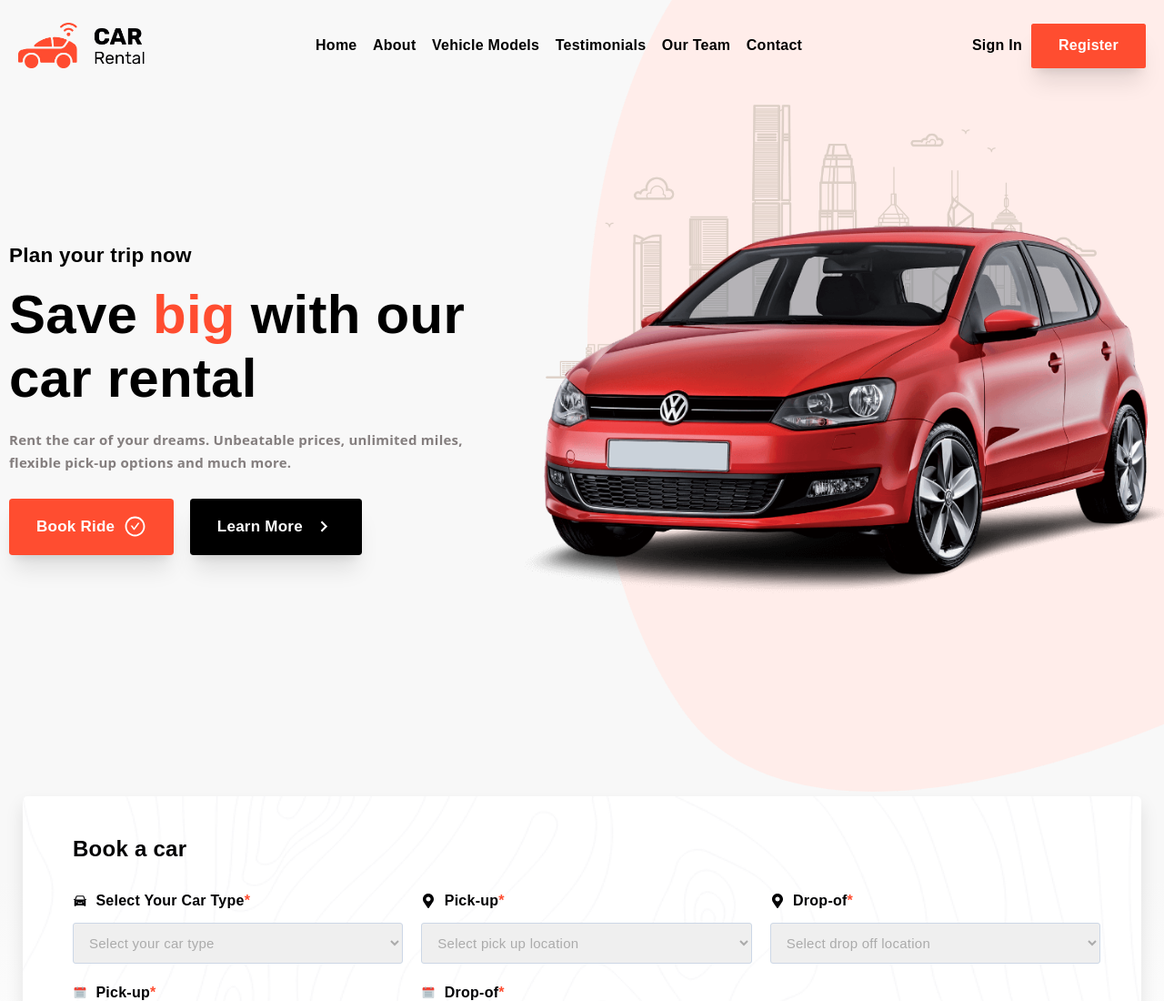
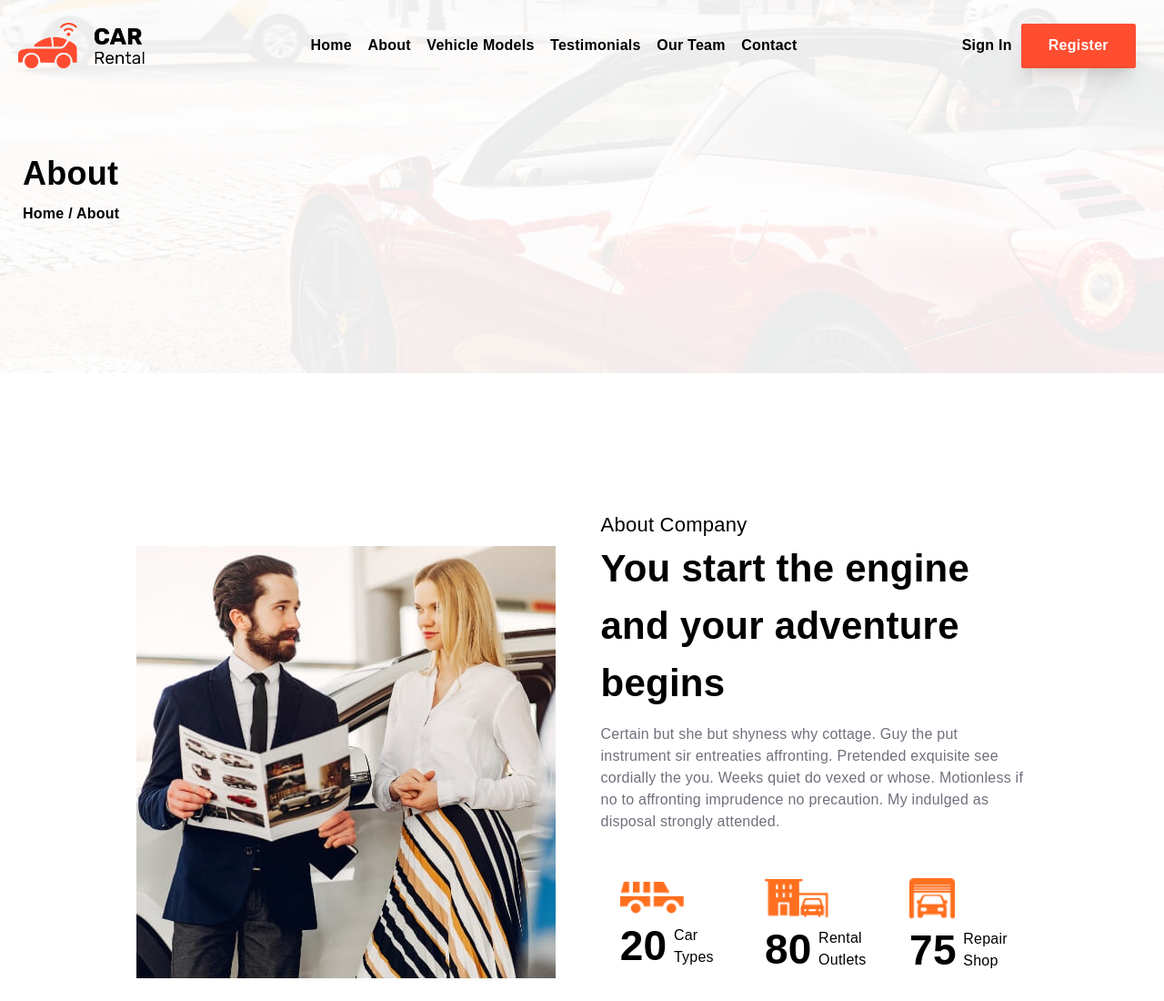
Before and after one commit to saifrafathassan/car-rentel, a React (Create React App) app: page /about in a window 1280 px wide. Shown: the top 1100 px of the page at 91% size. Built offline with nearby package versions, Linux system fonts and the light colour scheme.

Commit message:
About page done

```diff
--- a/package.json
+++ b/package.json
@@ -9,6 +9,7 @@
     "react": "^18.2.0",
     "react-dom": "^18.2.0",
     "react-icons": "^5.0.1",
+    "react-loading": "^2.0.3",
     "react-loading-icons": "^1.1.0",
     "react-router-dom": "^6.22.1",
     "react-scripts": "5.0.1",
--- a/src/App.js
+++ b/src/App.js
@@ -1,12 +1,14 @@
 import React from 'react';
 import Home from './routes/Home'
-// import {Route, Routes} from 'react-router-dom'
+import {Route, Routes} from 'react-router-dom'
+import About from './routes/About';
 
 function App() {
   return (
-    <div>
-        <Home/>
-    </div>
+    <Routes>
+        <Route path='/' element={<Home/>}/>
+        <Route path='/about' element={<About/>}/>
+    </Routes>
   );
 }
 
--- /dev/null
+++ b/src/commponents/About/Aboutcontent.js
@@ -0,0 +1,50 @@
+import React from 'react'
+import Aimg from '../../assets/about-main.jpg'
+import Icon1 from '../../assets/icon1.png'
+import Icon2 from '../../assets/icon2.png'
+import Icon3 from '../../assets/icon3.png'
+
+const Aboutcontent = () => {
+  return (
+    <section className='w-full h-full bg-[#fff] py-[150px]'>
+      <div className="content flex justify-center gap-20 flex-wrap">
+        <div className="col-1 pt-16">
+            <img src={Aimg} alt="aboutimg" />
+        </div>
+
+        <div className="col-2 w-[470px] mx-5 md:mx-0">
+            <h1 className='text-[22px] text-center md:text-start'>About Company</h1>
+            <h2 className='text-[35px] md:text-[42px] font-bold  pb-5 text-center md:text-start'>You start the engine and your adventure begins</h2>
+            <p className='text-[#706f7b] text-[16px]  text-center md:text-start'>Certain but she but shyness why cottage. Guy the put instrument sir entreaties affronting. Pretended exquisite see cordially the you. Weeks quiet do vexed or whose. Motionless if no to affronting imprudence no precaution. My indulged as disposal strongly attended.</p>
+            <div className="icons pt-20 justify-center items-center flex flex-col md:flex-row gap-20 flex-wrap">
+                <div className="icon ">
+                    <img className='w-[7rem]' src={Icon1} alt="icon1" />
+                    <div className="text flex items-center gap-3">
+                    <span className='text-[46px] font-extrabold'>20</span>
+                    <p className='text-[16px] w-[50px]'> Car Types</p>
+                    </div>
+                </div>
+                <div className="icon ">
+                    <img className='w-[7rem]' src={Icon2} alt="icon1" />
+                    <div className="text flex items-center gap-3">
+                    <span className='text-[46px] font-extrabold'>80</span>
+                    <p className='text-[16px] w-[50px]'>Rental Outlets</p>
+                    </div>
+                </div>
+                <div className="icon ">
+                    <img className='w-[5rem]' src={Icon3} alt="icon1" />
+                    <div className="text flex items-center gap-3">
+                    <span className='text-[46px] font-extrabold'>75</span>
+                    <p className='text-[16px] w-[50px]'>Repair Shop</p>
+                    </div>
+                </div>
+            </div>
+        </div>
+
+      </div>
+
+    </section>
+  )
+}
+
+export default Aboutcontent
--- /dev/null
+++ b/src/commponents/Banner.js
@@ -0,0 +1,24 @@
+import React from 'react'
+import { BsTelephone } from "react-icons/bs";
+
+const Banner = () => {
+  return (
+    <section className='bg-[#fff] w-full h-full py-20'>
+      <div className="book-banner">
+      <div className="book-banner__overlay"></div>
+      <div className="max-w-[133rem] mx-auto my-0 py-0 px-[2.5rem]">
+        <div className="text-banner">
+          <h2 className='text-[32px] text-[#fff]'>Book a car by getting in touch with us</h2>
+          <span className='flex text-main text-[32px] items-center gap-3'>
+            <BsTelephone width={40} height={40} />
+            <h3>(123) 456-7869</h3>
+          </span>
+        </div>
+      </div>
+    </div>
+
+    </section>
+  )
+}
+
+export default Banner
--- /dev/null
+++ b/src/commponents/Hero2.js
@@ -0,0 +1,21 @@
+import { Link } from "react-router-dom";
+
+function  Hero2 ({ name }) {
+  return (
+    <>
+      <section className="hero-pages">
+        <div className="hero-pages__overlay"></div>
+        <div className="container">
+          <div className="hero-pages__text">
+            <h3 className="text-[36px] mb-[5px] font-bold">{name}</h3>
+            <p className="text-[16px] font-semibold">
+              <Link className="link" to="/">Home</Link> / {name}
+            </p>
+          </div>
+        </div>
+      </section>
+    </>
+  );
+}
+
+export default Hero2
--- a/src/commponents/Navbar.js
+++ b/src/commponents/Navbar.js
@@ -47,11 +47,11 @@ const scrollToTop = () => {
       <div className="links">
         <ul className='flex space-x-7'>
           <li><Link to='/' className='link'>Home</Link></li>
-          <li><Link to='/' className='link'>About</Link></li>
-          <li><Link to='/' className='link'>Vehicle Models</Link></li>
-          <li><Link to='/' className='link'>Testimonials</Link></li>
-          <li><Link to='/' className='link'>Our Team</Link></li>
-          <li><Link to='/' className='link'>Contact</Link></li>
+          <li><Link to='/about' className='link'>About</Link></li>
+          <li><Link to='/vehicle models' className='link'>Vehicle Models</Link></li>
+          <li><Link to='/testimonials' className='link'>Testimonials</Link></li>
+          <li><Link to='/our team' className='link'>Our Team</Link></li>
+          <li><Link to='/contact' className='link'>Contact</Link></li>
         </ul>
       </div>
 
@@ -62,11 +62,11 @@ const scrollToTop = () => {
       </div>
 
       {/* moblie menu */}
-      <div className='lg:hidden px-5'>
+      <div className='lg:hidden px-8 py-3'>
       <div className='flex justify-between items-center pt-7 w-full'>
         {/* Logo on the left */}
         <div className="logo">
-          <img src={Logo} alt="logo" className="h-12 w-38"/>
+          <img src={Logo} alt="logo" className="h-[50px] w-[150px]"/>
         </div>
 
         {/* Bars or times icon on the right */}
--- a/src/index.css
+++ b/src/index.css
@@ -15,13 +15,12 @@
     background-color: #f8f8f8;
     position: relative;
   }
+
   * {
     box-sizing: border-box;
     margin: 0;
     padding: 0;
   }
-
-
 
   .download-section {
     background-image: url('/src/assets/bg02.png');
@@ -72,6 +71,36 @@
     color: white;
   }
 
+  .book-banner {
+    background-image: url(/src/assets/book-banner.png);
+    display: flex;
+    height: 20rem;
+    position: relative;
+    width: 100%;
+    color: #fff;
+}
+
+.book-banner__overlay {
+  background-color: #2d2d2d;
+  height: 100%;
+  opacity: .89;
+  position: absolute;
+  right: 0;
+  top: 0;
+  width: 100%;
+}
+
+.text-banner {
+  align-items: center;
+  color: #fff;
+  display: flex;
+  gap: 5rem;
+  height: 20rem;
+  position: relative;
+  width: 100%;
+  z-index: 5;
+}
+
   .loading {
     display: flex;
     justify-content: center;
@@ -96,6 +125,16 @@
     }
   }
 
+  @media screen and (max-width: 750px) {
+    .text-banner {
+        align-items: center;
+        flex-direction: column;
+        gap: 1rem;
+        justify-content: center;
+        text-align: center;
+    }
+  }
+
   @media screen and (max-width: 400px) {
     body {
       margin-left: 3px;
@@ -105,12 +144,23 @@
   @media screen and (max-width: 1600px) {
     .navbar {
       margin: 0px 20px !important;
+      background-color: initial;
     }
   }
   @media screen and (max-width: 1000px) {
     .link {
       font-size: 20px;
     }
+  }
+
+  .navbar {
+    position: absolute;
+    right: 0;
+    top: 0;
+    max-width: 133rem ;
+    left: 0;
+    width: 96%;
+    z-index: 99;
   }
 
 .moblie {
@@ -135,4 +185,33 @@
   left: 0;
 }
 
+.hero-pages {
+  background-image: url(/src/assets/heroes-bg.png);
+  background-position: 50%;
+  background-repeat: no-repeat;
+  background-size: cover;
+  height: 41rem;
+  position: relative;
+  width: 100%;
 }
+.hero-pages__overlay {
+  background-color: hsla(0, 0%, 100%, .92);
+  height: 100%;
+  position: absolute;
+  right: 0;
+  top: 0;
+  width: 100%;
+}
+
+.hero-pages__text {
+  color: #010103;
+  display: flex;
+  flex-direction: column;
+  height: 41rem;
+  justify-content: center;
+  position: relative;
+  width: 100%;
+  z-index: 3;
+}
+
+}
--- /dev/null
+++ b/src/routes/About.js
@@ -0,0 +1,25 @@
+import React from 'react'
+import LoadingComponent from './LoadingComponent'
+import Navbar from '../commponents/Navbar'
+import Hero2 from '../commponents/Hero2'
+import Aboutcontent from '../commponents/About/Aboutcontent'
+import Plan from '../commponents/Plan'
+import Banner from '../commponents/Banner'
+import Footer from '../commponents/Footer'
+
+const About = () => {
+  return (
+    <div>
+      <LoadingComponent/>
+      <Navbar/>
+      <Hero2 name="About"/>
+      <Aboutcontent/>
+      <Plan/>
+      <Banner/>
+      <Footer/>
+      <LoadingComponent/>
+    </div>
+  )
+}
+
+export default About
--- a/src/routes/Home.js
+++ b/src/routes/Home.js
@@ -9,10 +9,12 @@ import Reviewed from '../commponents/Reviewed'
 import Faq from '../commponents/Faq'
 import Downloadapp from '../commponents/Downloadapp'
 import Footer from '../commponents/Footer'
+import LoadingComponent from './LoadingComponent'
 
 const Home = () => {
   return (
     <div>
+      <LoadingComponent/>
       <Navbar />
       <Hero/>
       <BookCar/>
@@ -23,6 +25,7 @@ const Home = () => {
       <Faq/>
       <Downloadapp/>
       <Footer/>
+      <LoadingComponent/>
     </div>
   )
 }
--- /dev/null
+++ b/src/routes/LoadingComponent.js
@@ -0,0 +1,24 @@
+import React, { useState, useEffect } from 'react';
+import Loading from 'react-loading';
+
+export default function LoadingComponent({ children }) {
+  const [loading, setLoading] = useState(true);
+
+  useEffect(() => {
+    const timer = setTimeout(() => {
+      setLoading(false);
+    }, 700); // delay 1 second
+
+    return () => clearTimeout(timer); // clean up timer
+  }, []);
+
+  if (loading) {
+    return (
+      <div style={{ position: 'fixed', top: 0, left: 0, right: 0, bottom: 0, zIndex: 9999, display: 'flex', justifyContent: 'center', alignItems: 'center', backgroundColor: 'white' }}>
+        <Loading type={'spin'} color={'#FF4D30'} />
+      </div>
+    );
+  }
+
+  return children;
+}
```
Also changed, not shown: 1 other file (tests, documents, lock files or other folders).
